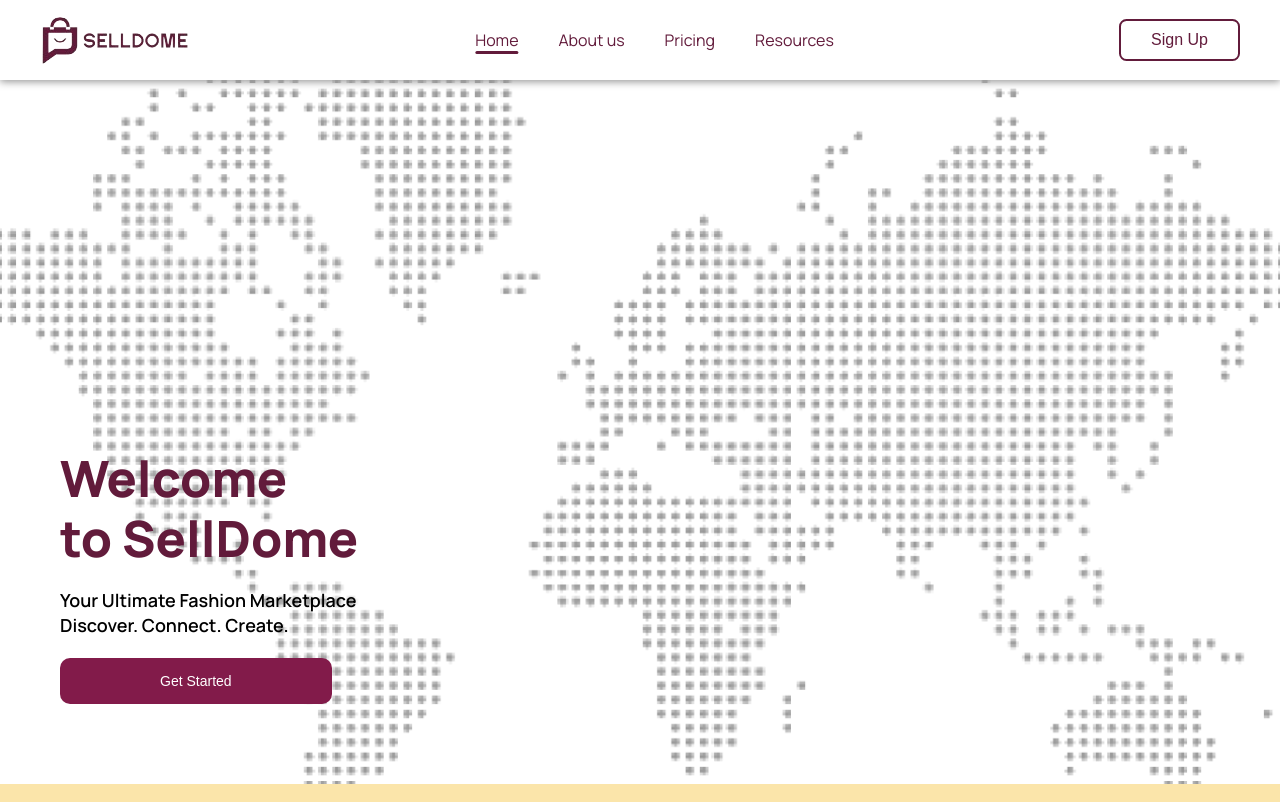
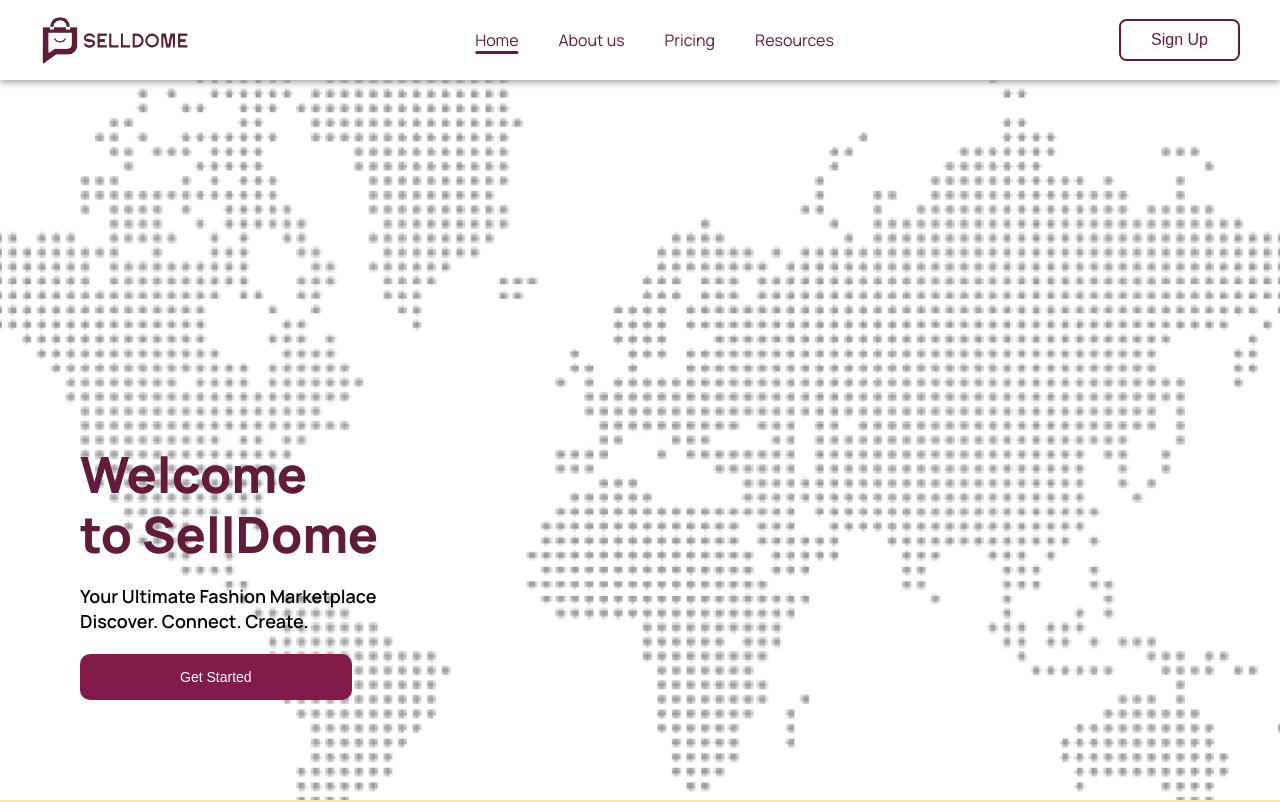
Before and after one commit to SellDomeTechnologies/landing-page, a React (Vite) app: page / in a window 1280 px wide. Shown: the top 802 px of the page. Built offline with nearby package versions, Linux system fonts and the light colour scheme.

Commit message:
adjusted the header padding

```diff
--- a/src/components/Header.module.css
+++ b/src/components/Header.module.css
@@ -1,8 +1,8 @@
 .header {
   position: relative;
   color: #621b3b;
-  min-height: 88vh;
-  padding: 0 6rem 8rem 6rem;
+  min-height: 90vh;
+  padding: 0 6rem 10rem 8rem;
   background: url(../../public/world-map.png);
   background-size: cover;
   background-position: center;
```
